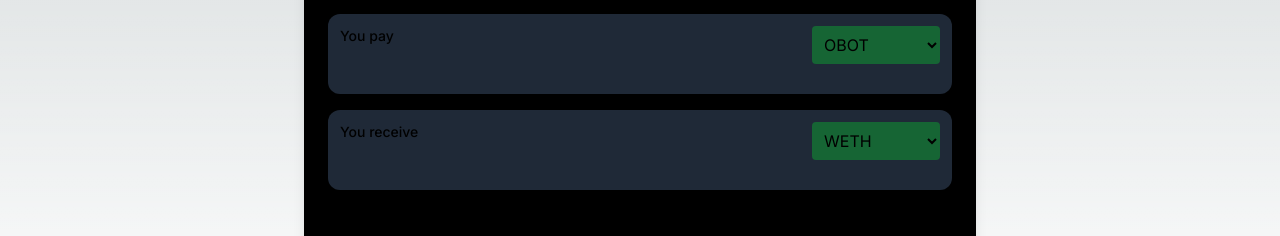
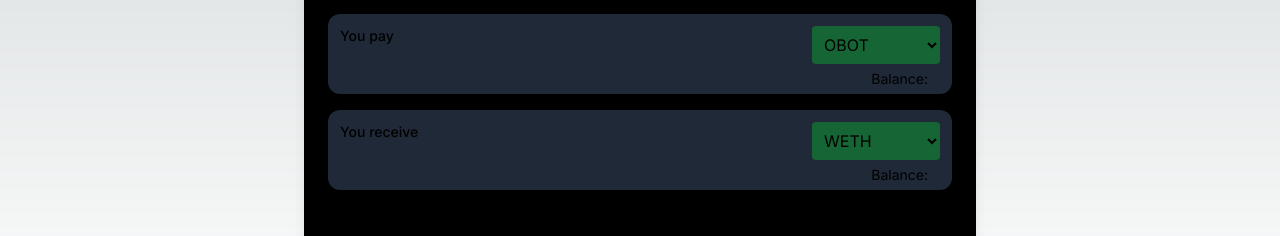
Before and after one commit to subhajitdas1999/swap, a Next.js app: page / in a window 1280 px wide. Shown: the part 178-414 px from the top of the page. Built offline with nearby package versions, Linux system fonts and the light colour scheme.

Commit message:
added tokenBalance and an option for readOnly

```diff
--- a/app/ui/SwapInput.tsx
+++ b/app/ui/SwapInput.tsx
@@ -8,6 +8,8 @@ const SwapInput: React.FC<SwapInputProps> = ({
   selectedToken,
   onSelectToken,
   amount,
+  tokenBalance,
+  readOnly,
   handleAmountChange,
 }) => {
   return (
@@ -24,13 +26,17 @@ const SwapInput: React.FC<SwapInputProps> = ({
         }}
         className="w-full bg-transparent  text-xl outline-none"
         value={amount}
-        onChange={handleAmountChange}
+        readOnly={readOnly}
+        onChange={!readOnly ? handleAmountChange : undefined}
       />
       <TokenSelector
         options={tokens}
         value={selectedToken}
         onChange={onSelectToken}
       />
+      <div className="absolute right-6 bottom-1">
+        <span className="text-sm ">Balance: {tokenBalance}</span>
+      </div>
     </div>
   );
 };
```
